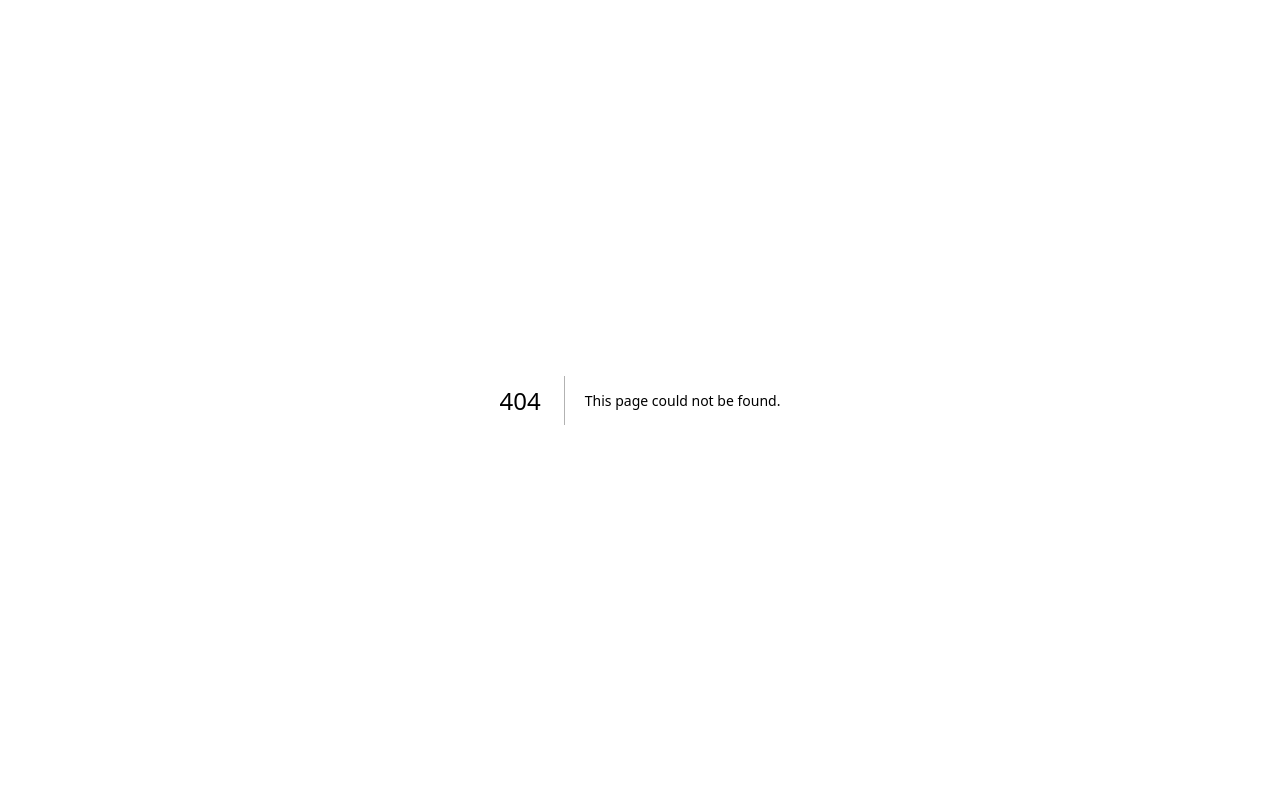
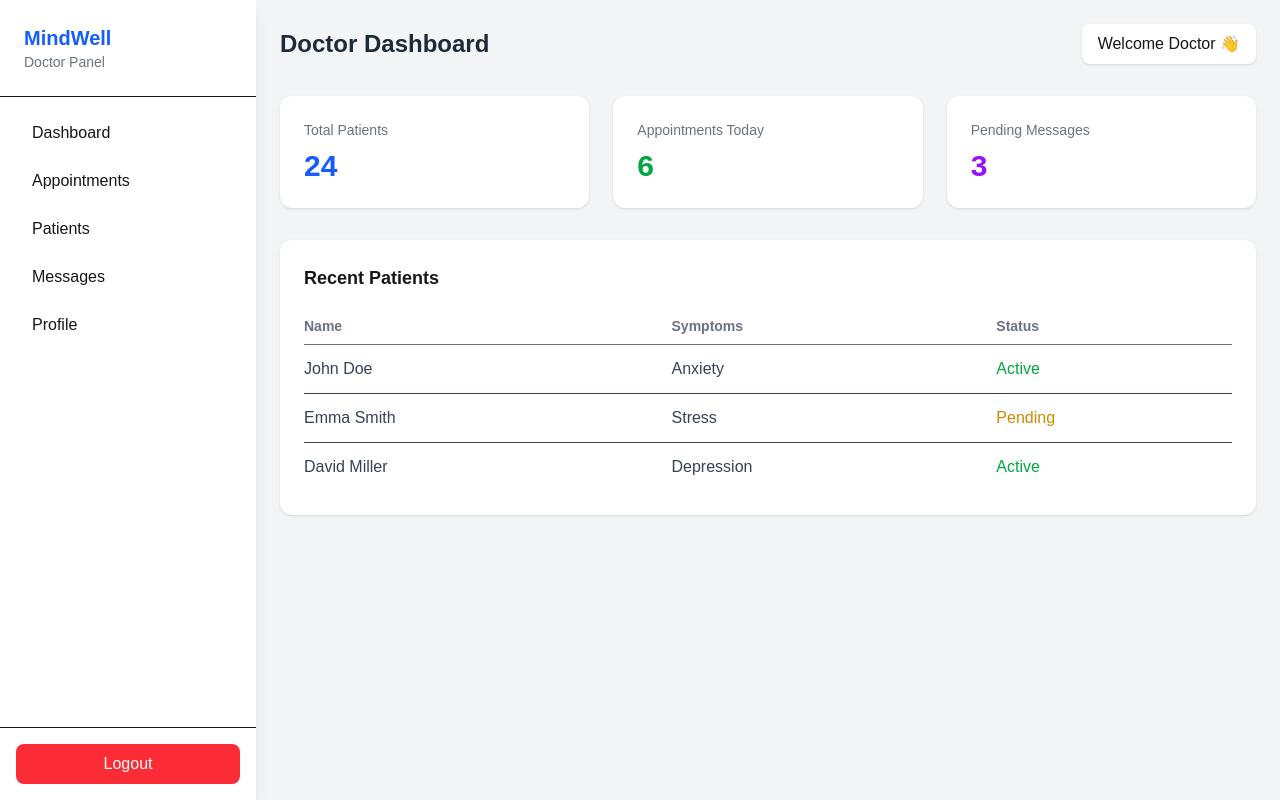
Before and after one commit to AjayGodara2417/Mindwell, a Next.js app: page /doctor-dashboard in a window 1280 px wide. Before the commit this address had no page. Built offline with nearby package versions, Linux system fonts and the light colour scheme; sample sign-in values are in the browser's storage.

Commit message:
dummy Doctor dashboard

```diff
--- /dev/null
+++ b/src/app/doctor-dashboard/page.tsx
@@ -0,0 +1,134 @@
+"use client";
+
+import { useRouter } from "next/navigation";
+import { useEffect } from "react";
+
+export default function DoctorDashboard() {
+  const router = useRouter();
+
+  useEffect(() => {
+    const token = localStorage.getItem("token");
+
+    if (!token) {
+      router.push("/login");
+    }
+  }, [router]);
+
+  return (
+    <div className="flex min-h-screen bg-gray-100">
+
+      {/* Sidebar */}
+      <aside className="w-64 bg-white shadow-lg hidden md:flex flex-col">
+        <div className="p-6 border-b">
+          <h2 className="text-xl font-bold text-blue-600">MindWell</h2>
+          <p className="text-sm text-gray-500">Doctor Panel</p>
+        </div>
+
+        <nav className="flex flex-col p-4 gap-2">
+          <button className="text-left px-4 py-2 rounded-lg hover:bg-blue-50">
+            Dashboard
+          </button>
+
+          <button className="text-left px-4 py-2 rounded-lg hover:bg-blue-50">
+            Appointments
+          </button>
+
+          <button className="text-left px-4 py-2 rounded-lg hover:bg-blue-50">
+            Patients
+          </button>
+
+          <button className="text-left px-4 py-2 rounded-lg hover:bg-blue-50">
+            Messages
+          </button>
+
+          <button className="text-left px-4 py-2 rounded-lg hover:bg-blue-50">
+            Profile
+          </button>
+        </nav>
+
+        <div className="mt-auto p-4 border-t">
+          <button
+            onClick={() => {
+              localStorage.removeItem("token");
+              router.push("/login");
+            }}
+            className="w-full bg-red-500 text-white py-2 rounded-lg hover:bg-red-600"
+          >
+            Logout
+          </button>
+        </div>
+      </aside>
+
+      {/* Main */}
+      <main className="flex-1 p-6">
+
+        {/* Top Bar */}
+        <div className="flex justify-between items-center mb-8">
+          <h1 className="text-2xl font-bold text-gray-800">
+            Doctor Dashboard
+          </h1>
+
+          <div className="bg-white px-4 py-2 rounded-lg shadow">
+            Welcome Doctor 👋
+          </div>
+        </div>
+
+        {/* Stats Cards */}
+        <div className="grid md:grid-cols-3 gap-6 mb-8">
+
+          <div className="bg-white p-6 rounded-xl shadow">
+            <h3 className="text-gray-500 text-sm">Total Patients</h3>
+            <p className="text-3xl font-bold text-blue-600 mt-2">24</p>
+          </div>
+
+          <div className="bg-white p-6 rounded-xl shadow">
+            <h3 className="text-gray-500 text-sm">Appointments Today</h3>
+            <p className="text-3xl font-bold text-green-600 mt-2">6</p>
+          </div>
+
+          <div className="bg-white p-6 rounded-xl shadow">
+            <h3 className="text-gray-500 text-sm">Pending Messages</h3>
+            <p className="text-3xl font-bold text-purple-600 mt-2">3</p>
+          </div>
+
+        </div>
+
+        {/* Recent Patients */}
+        <div className="bg-white rounded-xl shadow p-6">
+          <h2 className="text-lg font-semibold mb-4">Recent Patients</h2>
+
+          <table className="w-full text-left">
+            <thead>
+              <tr className="text-gray-500 text-sm border-b">
+                <th className="py-2">Name</th>
+                <th>Symptoms</th>
+                <th>Status</th>
+              </tr>
+            </thead>
+
+            <tbody className="text-gray-700">
+              <tr className="border-b">
+                <td className="py-3">John Doe</td>
+                <td>Anxiety</td>
+                <td className="text-green-600">Active</td>
+              </tr>
+
+              <tr className="border-b">
+                <td className="py-3">Emma Smith</td>
+                <td>Stress</td>
+                <td className="text-yellow-600">Pending</td>
+              </tr>
+
+              <tr>
+                <td className="py-3">David Miller</td>
+                <td>Depression</td>
+                <td className="text-green-600">Active</td>
+              </tr>
+            </tbody>
+          </table>
+        </div>
+
+      </main>
+    </div>
+  );
+}
```
